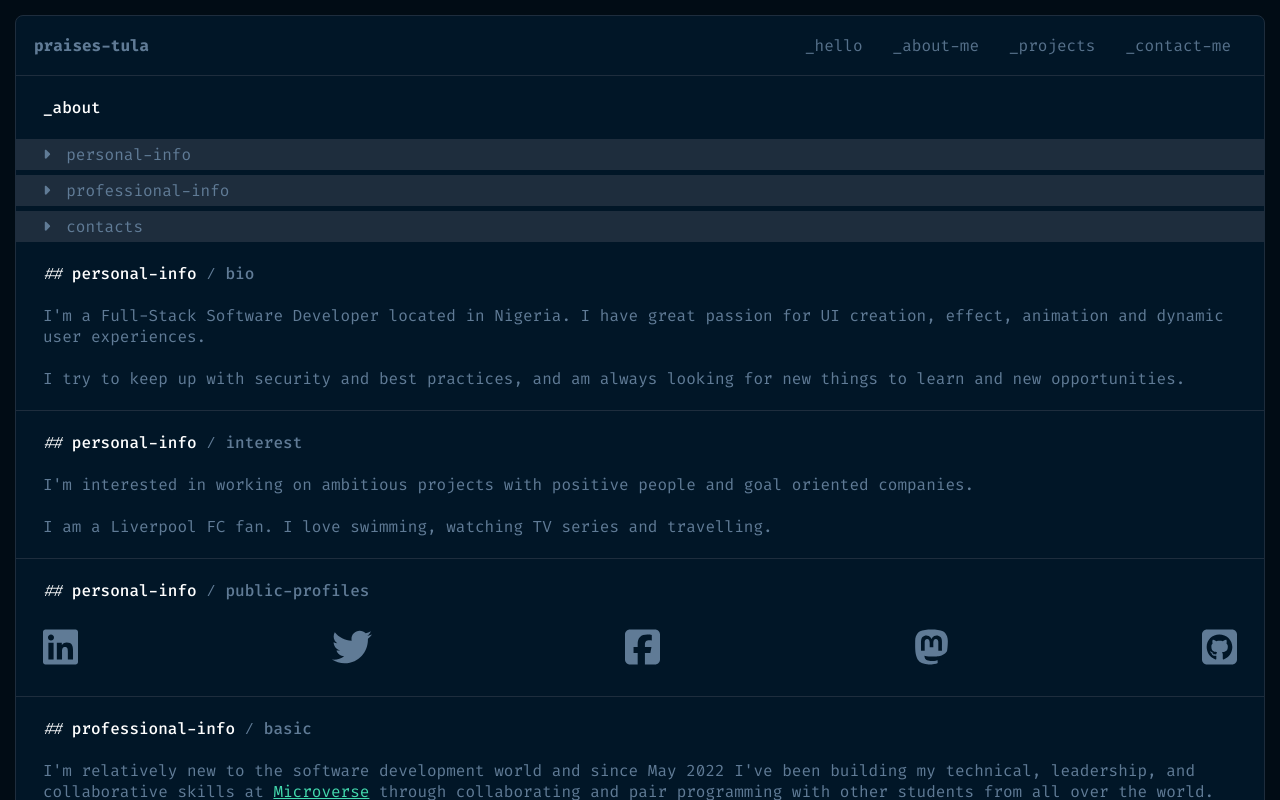
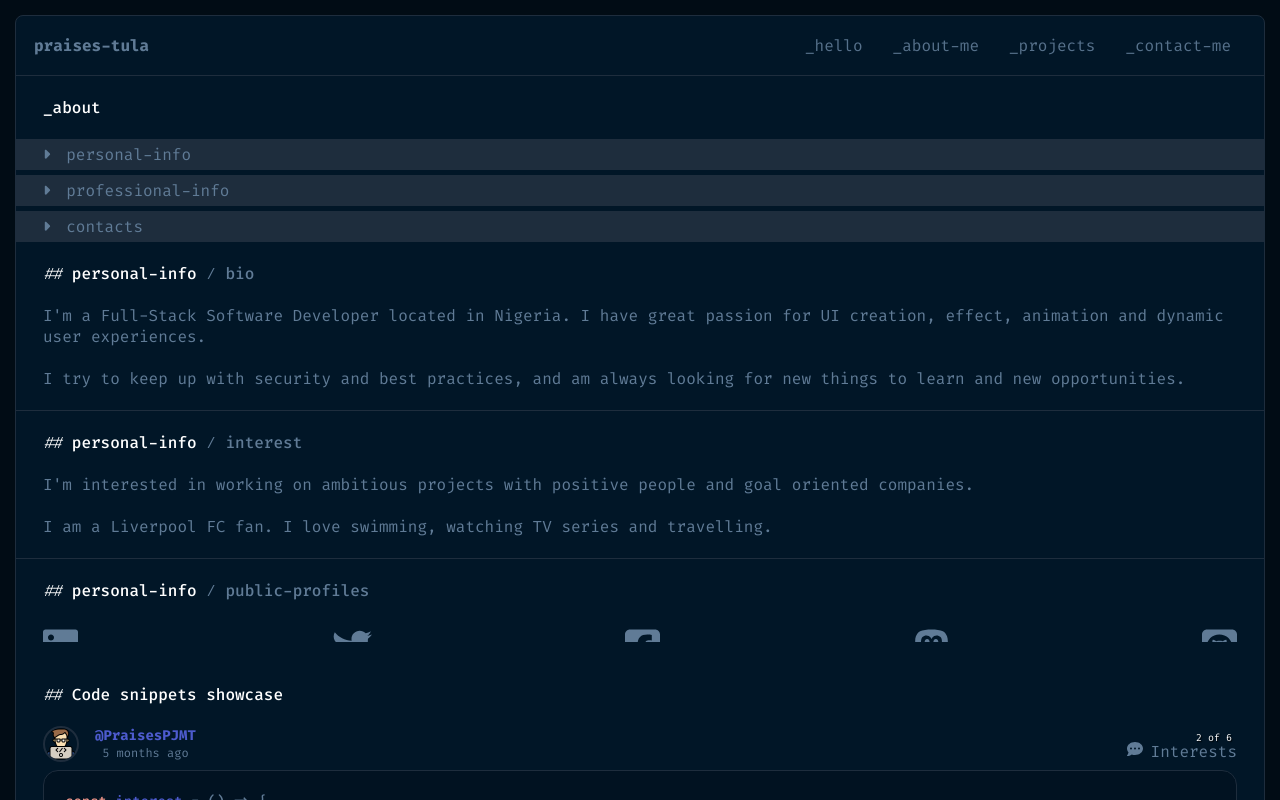
Before and after one commit to PraisesPJMT/Praises-Tula, a React (Create React App) app: page /about in a window 1280 px wide. Shown: the top 800 px of the page. Built offline with nearby package versions, Linux system fonts and the light colour scheme.

Commit message:
Style app scrollbar

```diff
--- a/src/components/about/About.css
+++ b/src/components/about/About.css
@@ -141,7 +141,7 @@
   gap: 1rem;
 }
 
-.avatar {
+#avatar {
   width: 36px;
   height: 36px;
   border-radius: 50%;
@@ -181,3 +181,30 @@
   padding: 0 15px;
   word-break: break-all;
 }
+
+.vertical-scroll {
+  max-height: 400px;
+  overflow-y: scroll;
+}
+
+/* Scrollbar */
+
+::-webkit-scrollbar {
+  width: 0.8rem;
+}
+
+::-webkit-scrollbar-track {
+  background: var(--borderColor);
+  border-radius: 100vw;
+  margin-block: 0.3em;
+}
+
+::-webkit-scrollbar-thumb {
+  background: var(--mainColor);
+  border: 0.15rem solid var(--borderColor);
+  border-radius: 100vw;
+}
+
+::-webkit-scrollbar-thumb:hover {
+  background: var(--darkBackground);
+}
--- a/src/components/about/About.js
+++ b/src/components/about/About.js
@@ -9,6 +9,8 @@ const About = () => (
   <section className="about">
     <h2 className="sub-heading">_about</h2>
     <Accordion />
+
+    <div className="vertical-scroll">
       <Bio />
       <Interest />
       <Profiles />
@@ -16,6 +18,7 @@ const About = () => (
       <ProBasic />
       <TechStack />
       <TechTools />
+    </div>
 
     <AboutSnippets />
   </section>
--- a/src/components/about/AboutSnippets.js
+++ b/src/components/about/AboutSnippets.js
@@ -38,7 +38,7 @@ const AboutSnippets = () => {
         <div className="bio-snippet snippet-wrapper">
           <div className="snippet-header">
             <div className="profile-wrapper">
-              <img src={Avatar} className="avatar" alt="Praises Tula Avatar" />
+              <img src={Avatar} id="avatar" alt="Praises Tula Avatar" />
               <div className="user-details">
                 <p className="username">@PraisesPJMT</p>
                 <p className="login">5 months ago</p>
@@ -68,9 +68,9 @@ const AboutSnippets = () => {
                   passion = [
                   <span className="green">&apos;UI creation&apos;</span>
                   ,
-                  <span className="green">&apos;animation&apos;</span>
+                  <span className="green"> &apos;animation&apos;</span>
                   ,
-                  <span className="green">&apos;dynamic user experience&apos;</span>
+                  <span className="green"> &apos;dynamic user experience&apos;</span>
                   ];
                 </span>
               </p>
@@ -95,7 +95,7 @@ const AboutSnippets = () => {
         <div className="interest-snippet snippet-wrapper">
           <div className="snippet-header">
             <div className="profile-wrapper">
-              <img src={Avatar} className="avatar" alt="Praises Tula Avatar" />
+              <img src={Avatar} id="avatar" alt="Praises Tula Avatar" />
               <div className="user-details">
                 <p className="username">@PraisesPJMT</p>
                 <p className="login">5 months ago</p>
@@ -138,11 +138,11 @@ const AboutSnippets = () => {
                   hobbies = [
                   <span className="green">&apos;Liverpool FC&apos;</span>
                   ,
-                  <span className="green">&apos;swimming&apos;</span>
+                  <span className="green"> &apos;swimming&apos;</span>
                   ,
-                  <span className="green">&apos;TV series&apos;</span>
+                  <span className="green"> &apos;TV series&apos;</span>
                   ,
-                  <span className="green">&apos;travelling&apos;</span>
+                  <span className="green"> &apos;travelling&apos;</span>
                   ];
                 </span>
               </p>
@@ -159,7 +159,7 @@ const AboutSnippets = () => {
         <div className="profile-snippet snippet-wrapper">
           <div className="snippet-header">
             <div className="profile-wrapper">
-              <img src={Avatar} className="avatar" alt="Praises Tula Avatar" />
+              <img src={Avatar} id="avatar" alt="Praises Tula Avatar" />
               <div className="user-details">
                 <p className="username">@PraisesPJMT</p>
                 <p className="login">5 months ago</p>
@@ -229,7 +229,7 @@ const AboutSnippets = () => {
         <div className="basic-snippet snippet-wrapper">
           <div className="snippet-header">
             <div className="profile-wrapper">
-              <img src={Avatar} className="avatar" alt="Praises Tula Avatar" />
+              <img src={Avatar} id="avatar" alt="Praises Tula Avatar" />
               <div className="user-details">
                 <p className="username">@PraisesPJMT</p>
                 <p className="login">5 months ago</p>
@@ -253,13 +253,13 @@ const AboutSnippets = () => {
                   softSkills = [
                   <span className="green">&apos;Remote prog.&apos;</span>
                   ,
-                  <span className="green">&apos;Pair Prog.&apos;</span>
+                  <span className="green"> &apos;Pair Prog.&apos;</span>
                   ,
-                  <span className="green">&apos;Comms.&apos;</span>
+                  <span className="green"> &apos;Comms.&apos;</span>
                   ,
-                  <span className="green">&apos;teamwork&apos;</span>
+                  <span className="green"> &apos;teamwork&apos;</span>
                   ,
-                  <span className="green">&apos;leadership&apos;</span>
+                  <span className="green"> &apos;leadership&apos;</span>
                   ];
                 </span>
               </p>
@@ -295,7 +295,7 @@ const AboutSnippets = () => {
         <div className="tech-stack-snippet snippet-wrapper">
           <div className="snippet-header">
             <div className="profile-wrapper">
-              <img src={Avatar} className="avatar" alt="Praises Tula Avatar" />
+              <img src={Avatar} id="avatar" alt="Praises Tula Avatar" />
               <div className="user-details">
                 <p className="username">@PraisesPJMT</p>
                 <p className="login">5 months ago</p>
@@ -319,9 +319,9 @@ const AboutSnippets = () => {
                   languages = [
                   <span className="green">&apos;JavaScrip.&apos;</span>
                   ,
-                  <span className="green">&apos;Ruby&apos;</span>
+                  <span className="green"> &apos;Ruby&apos;</span>
                   ,
-                  <span className="green">&apos;Python&apos;</span>
+                  <span className="green"> &apos;Python&apos;</span>
                   ];
                 </span>
               </p>
@@ -332,7 +332,7 @@ const AboutSnippets = () => {
                   markup = [
                   <span className="green">&apos;HTML5&apos;</span>
                   ,
-                  <span className="green">&apos;CSS3&apos;</span>
+                  <span className="green"> &apos;CSS3&apos;</span>
                   ];
                 </span>
               </p>
@@ -343,11 +343,11 @@ const AboutSnippets = () => {
                   frameworks = [
                   <span className="green">&apos;Rails&apos;</span>
                   ,
-                  <span className="green">&apos;React&apos;</span>
+                  <span className="green"> &apos;React&apos;</span>
                   ,
-                  <span className="green">&apos;Bootstrap&apos;</span>
+                  <span className="green"> &apos;Bootstrap&apos;</span>
                   ,
-                  <span className="green">&apos;Tailwind CSS&apos;</span>
+                  <span className="green"> &apos;Tailwind CSS&apos;</span>
                   ];
                 </span>
               </p>
@@ -364,7 +364,7 @@ const AboutSnippets = () => {
         <div className="tool-stack-snippet snippet-wrapper">
           <div className="snippet-header">
             <div className="profile-wrapper">
-              <img src={Avatar} className="avatar" alt="Praises Tula Avatar" />
+              <img src={Avatar} id="avatar" alt="Praises Tula Avatar" />
               <div className="user-details">
                 <p className="username">@PraisesPJMT</p>
                 <p className="login">5 months ago</p>
```
Lines whose indentation alone changed are shown as unchanged.
